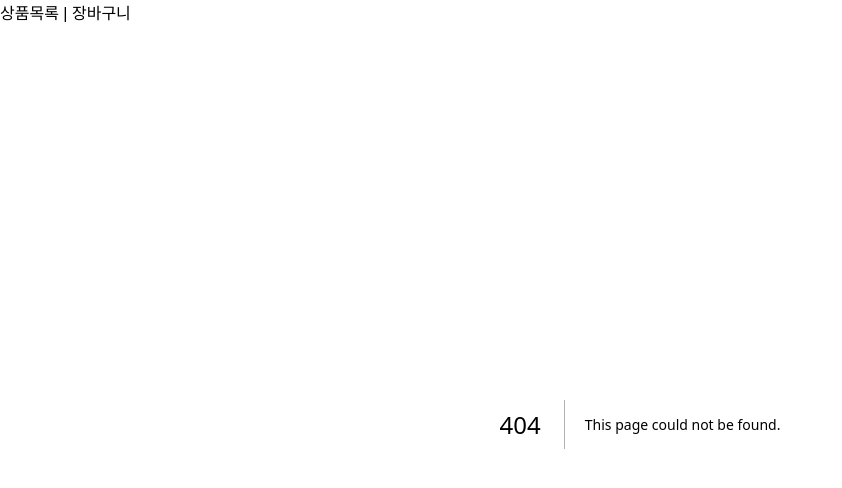
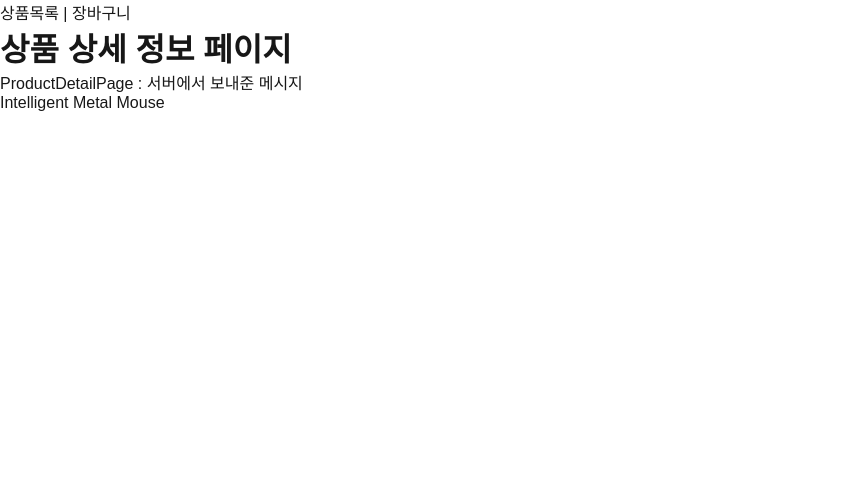
Before and after one commit to fure0/cap-next-js1, a Next.js app in the folder learn-next/: page /products/1 in a window 1280 px wide. Before the commit this address had no page. Shown: the top 488 px of the page, without its empty margins (0-842 px from the left). Built offline with nearby package versions, Linux system fonts and the light colour scheme; data requests are answered from the project's data file.

Commit message:
동적 라우팅과 데이터 호출

```diff
--- /dev/null
+++ b/learn-next/components/ProductHeader.jsx
@@ -0,0 +1,5 @@
+import React from 'react';
+
+export default function ProductHeader({ title }) {
+	return <h1>{title}</h1>;
+}
--- a/learn-next/pages/index.jsx
+++ b/learn-next/pages/index.jsx
@@ -1,10 +1,13 @@
+import ProductHeader from '@/components/ProductHeader';
 import ProductList from '@/components/ProductList';
 
 // '/'에 해당하는 페이지 컴포넌트
 function ProductPage() {
+	const headerTitle = '상품 목록 페이지';
+
 	return (
 		<div>
-			<h1>상품목록 페이지</h1>
+			<ProductHeader title={headerTitle}></ProductHeader>
 			<ProductList></ProductList>
 		</div>
 	);
--- /dev/null
+++ b/learn-next/pages/products/[productId].jsx
@@ -0,0 +1,28 @@
+import ProductHeader from '@/components/ProductHeader';
+import axios from 'axios';
+import React from 'react';
+
+export default function ProductDetailPage({ message, productInfo }) {
+	const headerTitle = '상품 상세 정보 페이지';
+
+	return (
+		<div>
+			<ProductHeader title={headerTitle}></ProductHeader>
+			<div>ProductDetailPage : {message} </div>
+			<p>{productInfo.name}</p>
+		</div>
+	);
+}
+
+export async function getServerSideProps(context) {
+	console.log(context.params.productId);
+	const id = context.params.productId;
+	const response = await axios.get(`http://localhost:4000/products/${id}`);
+
+	return {
+		props: {
+			message: '서버에서 보내준 메시지',
+			productInfo: response.data,
+		},
+	};
+}
```
